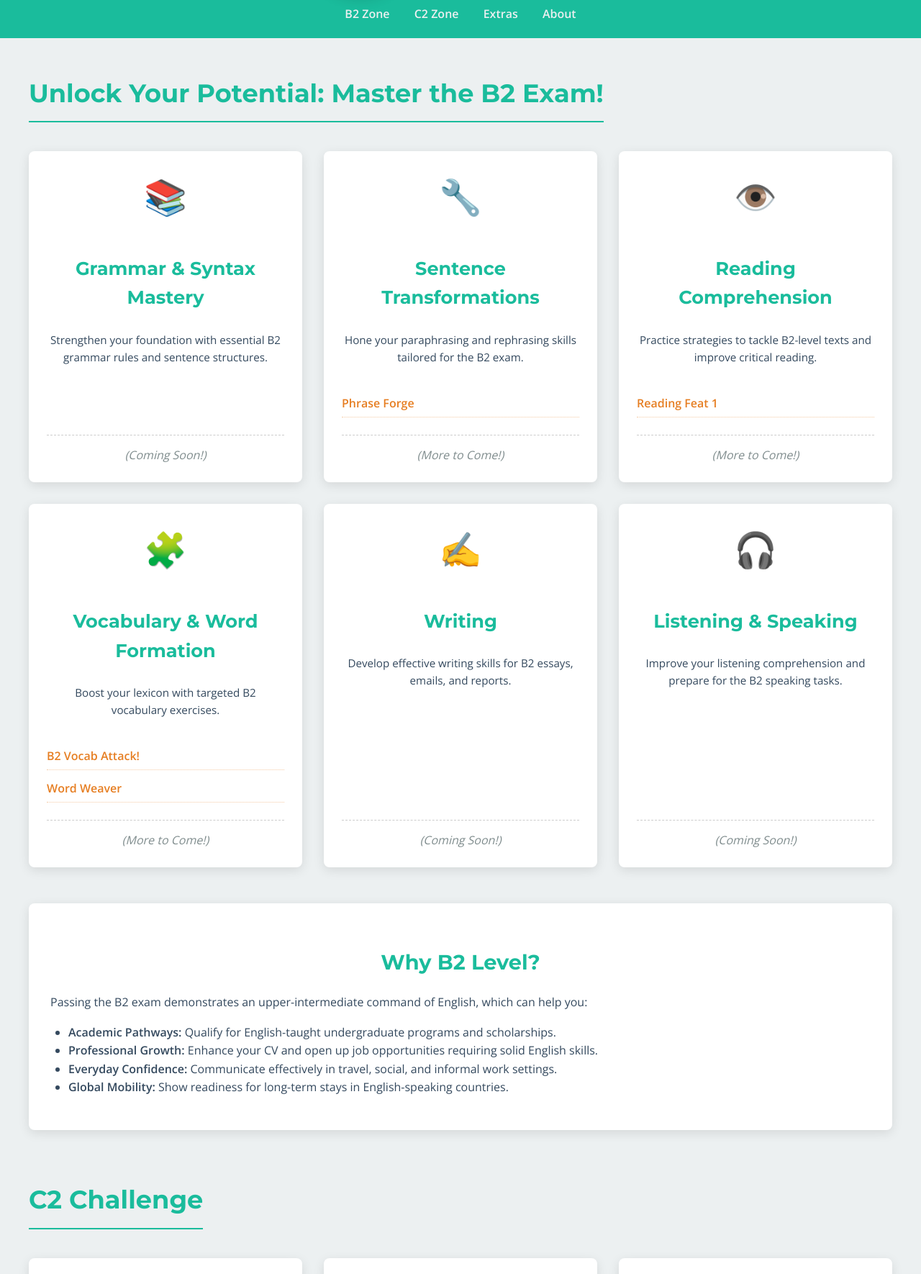
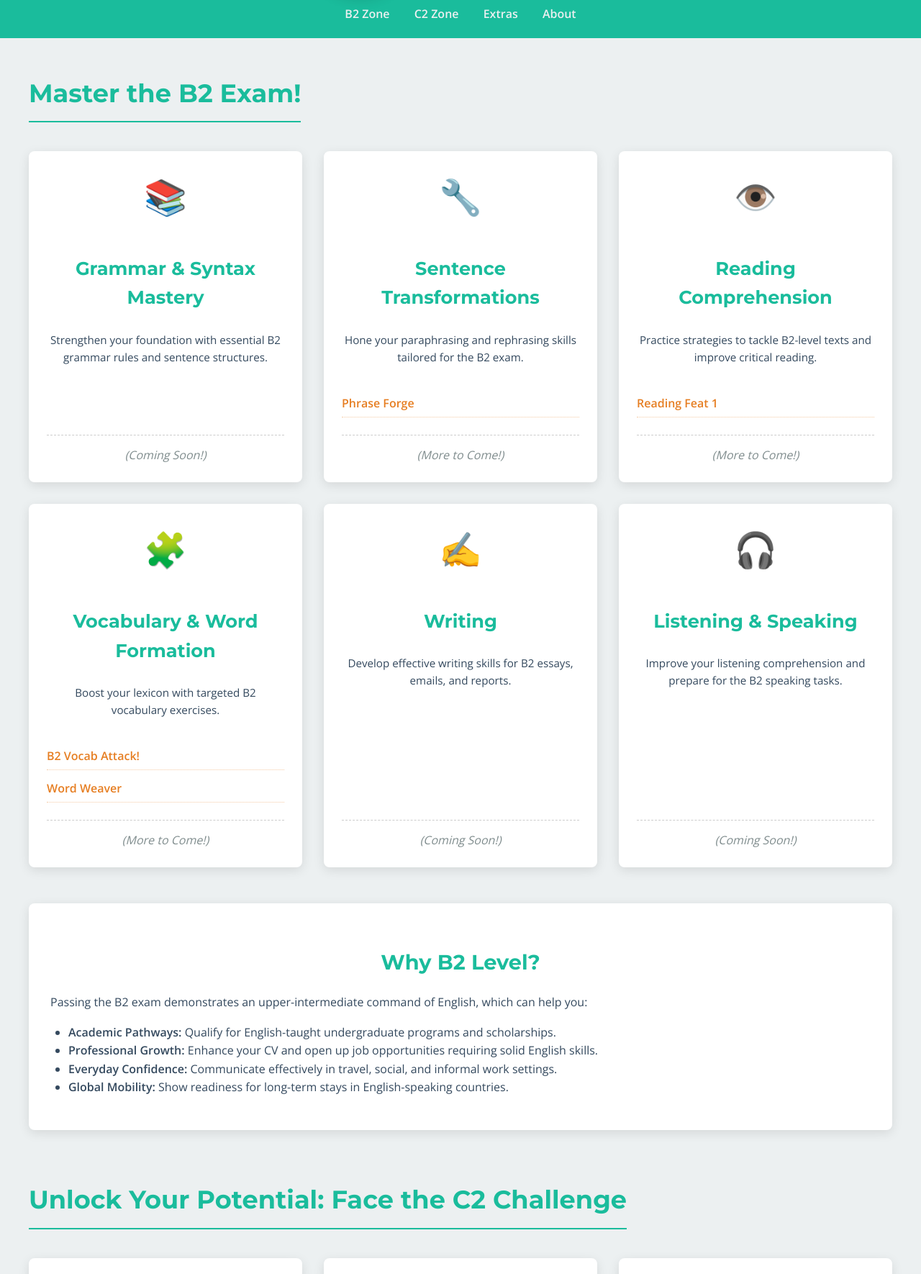
Before and after one commit to pdomvros-edu/Learn-With-Me, a plain HTML site: page index.html in a window 1280 px wide. Shown: the part 123-1893 px from the top of the page at 72% size. Drawn offline with nearby package versions, Linux system fonts and the light colour scheme.

Commit message:
Update index.html

```diff
--- a/index.html
+++ b/index.html
@@ -264,7 +264,7 @@
 
     <!-- B2 ZONE -->
     <section id="b2-zone">
-      <h2 class="section-title">Unlock Your Potential: Master the B2 Exam!</h2>
+      <h2 class="section-title">Master the B2 Exam!</h2>
       <div class="content-grid">
         <div class="category-card">
           <div class="icon">📚</div>
@@ -339,7 +339,7 @@
 
     <!-- C2 ZONE -->
     <section id="c2-zone">
-      <h2 class="section-title">C2 Challenge</h2>
+      <h2 class="section-title">Unlock Your Potential: Face the C2 Challenge</h2>
       <div class="content-grid">
         <div class="category-card">
           <div class="icon">📚</div>
```
